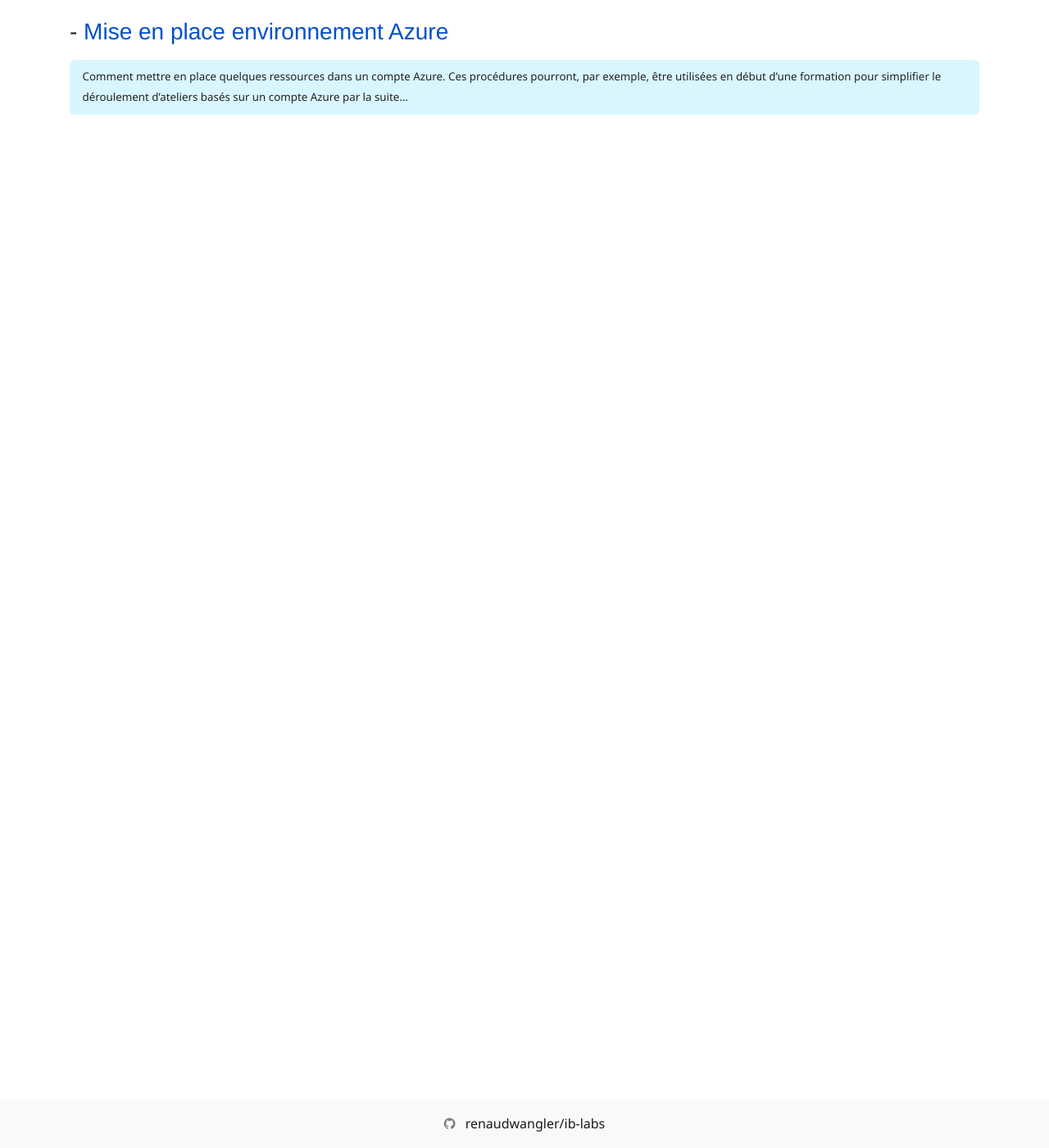
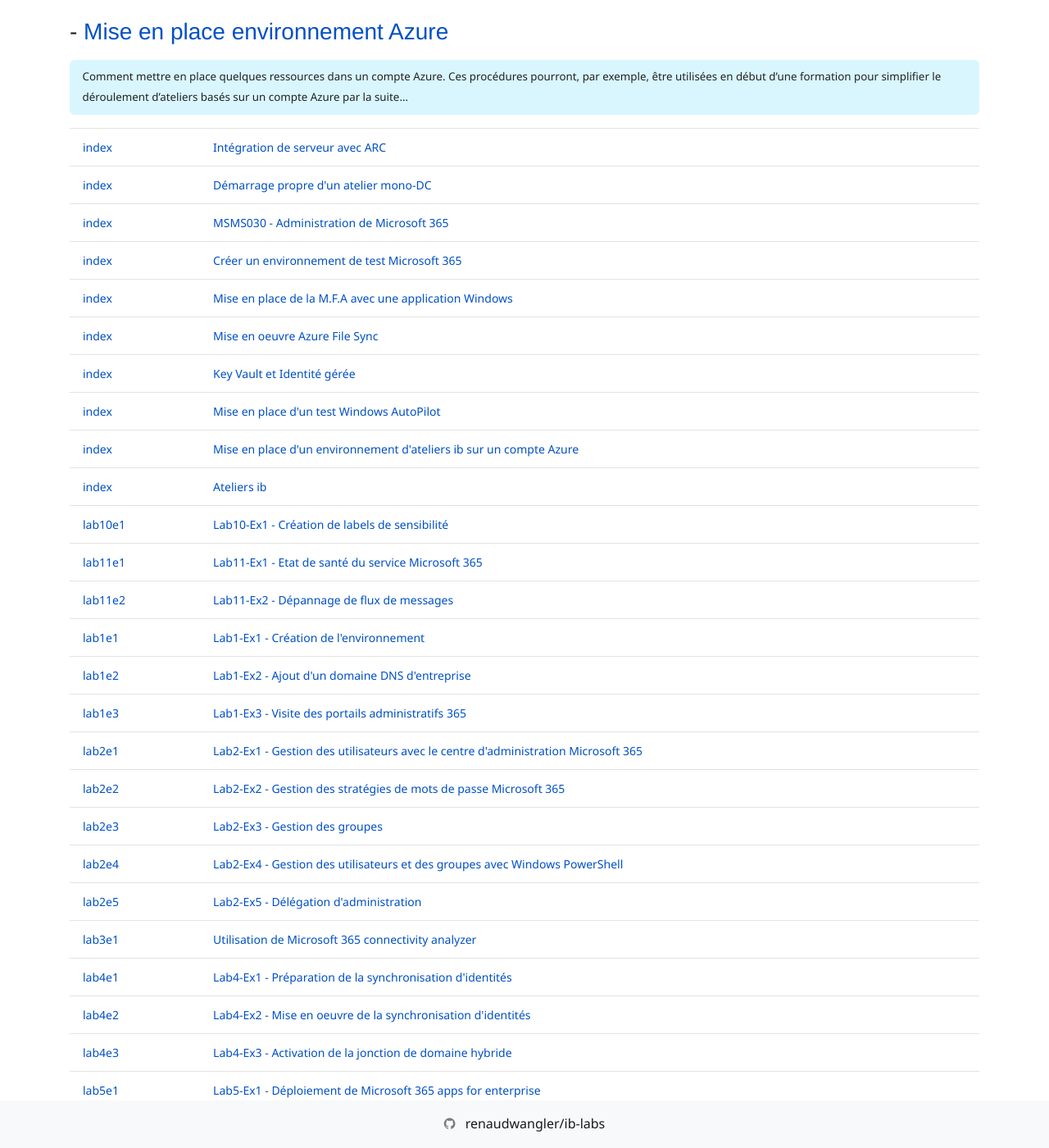
Before and after one commit to renaudwangler/ib-labs, a Jekyll site: the page built from index.md, in a window 1280 px wide and 1400 px high, scrolled down 1399 px. Shown: the whole window at 82% size. Built offline with Jekyll 4.4.1, drawn with Linux system fonts in a browser that asks for light colours; nearby versions of some CDN libraries; before the commit the page ends 1635 px from its top, so only the background shows below that; some of the changed text lies outside the part shown.

Commit message:
tdm dynamique

```diff
--- a/_config.yml
+++ b/_config.yml
@@ -4,3 +4,11 @@ kramdown:
       disable : true
 sass:
   style: :compressed
+
+theme: jekyll-theme-slate
+defaults:
+  -
+    scope:
+      path: "stages"
+    values:
+      layout: "stage"
--- a/index.md
+++ b/index.md
@@ -34,9 +34,8 @@ ___
 ## - [Mise en place environnement Azure](ibAzureLabs)
 > Comment mettre en place quelques ressources dans un compte Azure. Ces procédures pourront, par exemple, être utilisées en début d'une formation pour simplifier le déroulement d'ateliers basés sur un compte Azure par la suite...
 
-{% assign labs = site.pages | where_exp:'page',"page.url contains 'index.md'" | sort:'name' %}
 <table>
-{% for lab in labs  %}
+{% for lab in site.pages  %}
 <tr id="line-{{ lab.name | remove: '.md' }}"><td><a href="{{ site.github.url }}{{ lab.url }}">{{ lab.name | remove: '.md' }}</a></td><td><a href="{{ site.github.url }}{{ lab.url }}">{{ lab.title }}</a></td></tr>
 {% endfor %}
 </table>
```
Also changed, not shown: readme.md.
